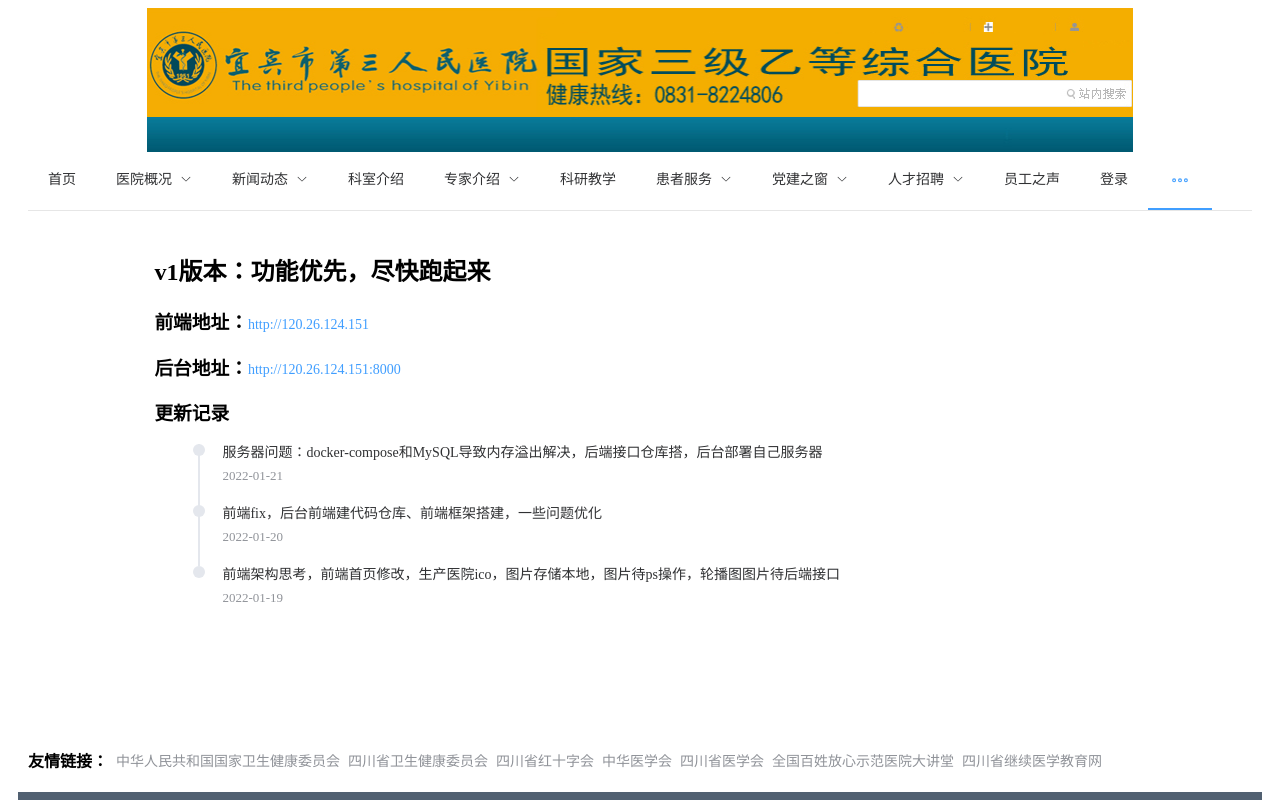
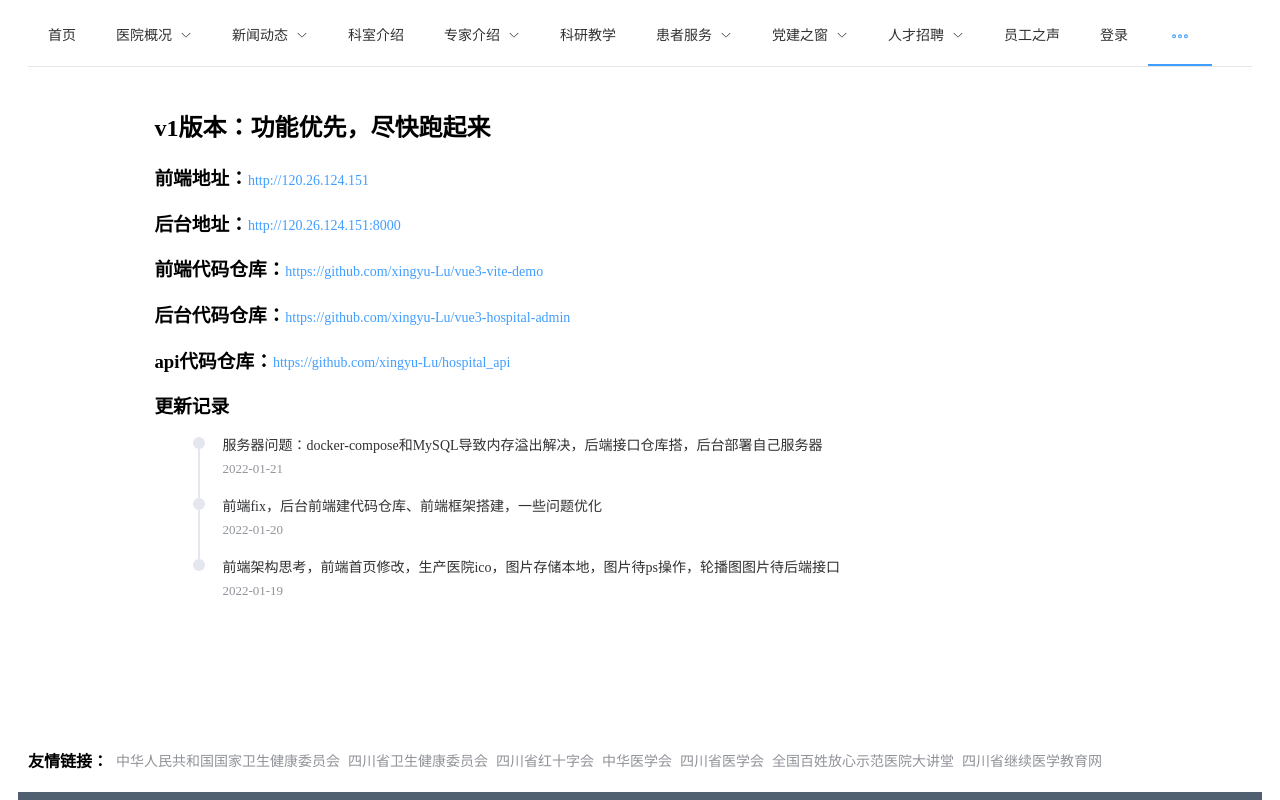
Before and after one commit to xingyu-Lu/vue3-work-room-head, a Vue app: page /update_log in a window 1280 px wide. Shown: the top 800 px of the page. Built offline with nearby package versions, Linux system fonts and the light colour scheme.

Commit message:
2022-01-23

```diff
--- a/src/App.vue
+++ b/src/App.vue
@@ -1,6 +1,6 @@
 <template>
 	<el-container v-if="showMenu">
-		<img style="width: 78%; margin: 0 auto;" src="/src/assets/img/public_head_bg.png" lazy />
+		<!-- <img style="width: 78%; margin: 0 auto;" src="/src/assets/img/public_head_bg.png" lazy /> -->
 
 		<el-header style="width: 100%; margin: 0 auto;">
 			<el-menu :default-active="currentPath" :router=true mode="horizontal">
--- a/src/views/AddGood.vue
+++ b/src/views/AddGood.vue
@@ -1,6 +1,18 @@
 <template>
 	<el-card>
 		<el-form :model="goodForm" :rules="rules" ref="goodRef" label-width="100px" class="goodForm">
+			<el-form-item label="复选框">
+				<el-form-item>
+					<!-- <p>多个复选框：</p> -->
+					  <input type="checkbox" id="runoob" value="1" v-model="checkedNames">
+					  <label for="runoob">Runoob</label>
+					  <input type="checkbox" id="google" value="2" v-model="checkedNames">
+					  <label for="google">Google</label>
+					  <input type="checkbox" id="taobao" value="3" v-model="checkedNames">
+					  <label for="taobao">taobao</label>
+				</el-form-item>
+			</el-form-item>
+
 			<el-form-item required label="商品分类">
 				<el-cascader :placeholder="defaultCate" style="width: 300px" :props="category"
 					@change="handleChangeCate"></el-cascader>
@@ -124,6 +136,7 @@
 				id
 			} = route.query
 			const state = reactive({
+				checkedNames: [1,2],
 				disabled: false,
 				uploadImgServer,
 				token: localGet('token') || '',
--- a/src/views/update_log.vue
+++ b/src/views/update_log.vue
@@ -12,6 +12,9 @@
 	<h2>v1版本：功能优先，尽快跑起来</h2>
 	<h3>前端地址：<el-link type="primary" :underline="false" target="_blank" href="http://120.26.124.151">http://120.26.124.151</el-link></h3>
 	<h3>后台地址：<el-link type="primary" :underline="false" target="_blank" href="http://120.26.124.151:8000">http://120.26.124.151:8000</el-link></h3>
+	<h3>前端代码仓库：<el-link type="primary" :underline="false" target="_blank" href="https://github.com/xingyu-Lu/vue3-vite-demo">https://github.com/xingyu-Lu/vue3-vite-demo</el-link></h3>
+	<h3>后台代码仓库：<el-link type="primary" :underline="false" target="_blank" href="https://github.com/xingyu-Lu/vue3-hospital-admin">https://github.com/xingyu-Lu/vue3-hospital-admin</el-link></h3>
+	<h3>api代码仓库：<el-link type="primary" :underline="false" target="_blank" href="https://github.com/xingyu-Lu/hospital_api">https://github.com/xingyu-Lu/hospital_api</el-link></h3>
 	<h3>更新记录</h3>
 
 	<div class="block">
```
Also changed, not shown: 133 other files (tests, documents, lock files or other folders).
